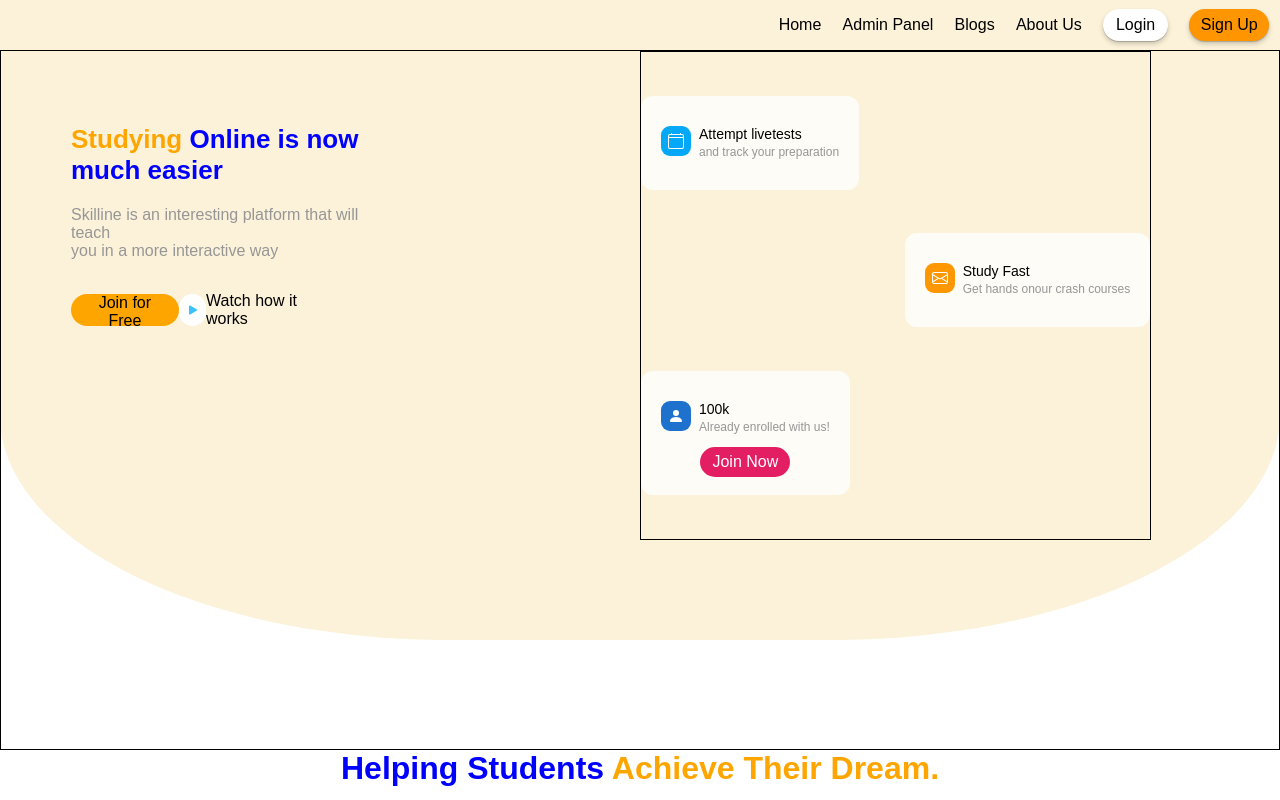
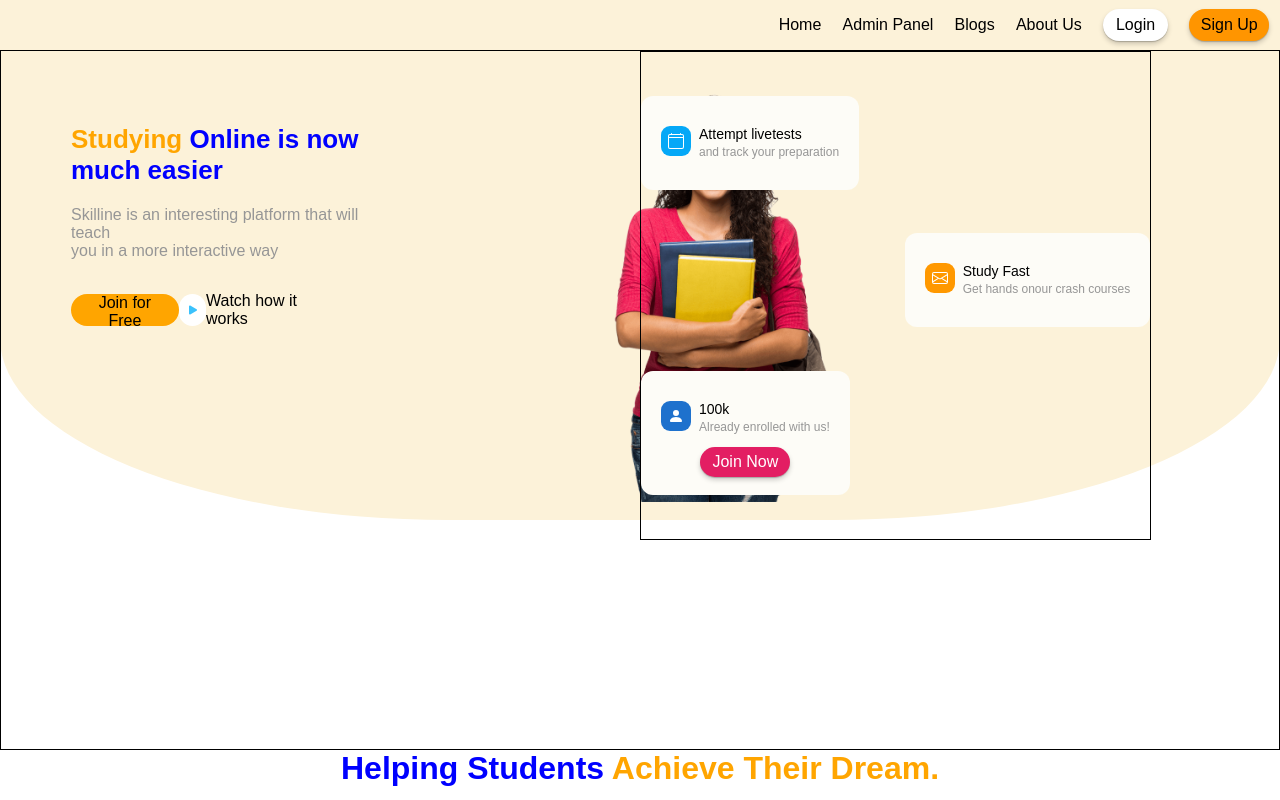
Before and after one commit to shrutikmali/internshala-assignment, a React (Create React App) app: page / in a window 1280 px wide. Shown: the top 800 px of the page. Built offline with nearby package versions, Linux system fonts and the light colour scheme.

Commit message:
Add background image

```diff
--- a/src/App.js
+++ b/src/App.js
@@ -3,11 +3,14 @@
 import Section from './Section/Section';
 import Footer from './Footer/Footer';
 import './index.css';
+import Student from './student2.png';
 
 const App = () => {
   return (
     <>
-      <div className='background'></div>
+      <div className='background'>
+        <img src={Student} width={300} className='bgImage'/>
+      </div>
       <NavBar />
       <Section />
       <Footer />
--- a/src/NavBar/navbar.css
+++ b/src/NavBar/navbar.css
@@ -26,6 +26,10 @@
   cursor: pointer;
 }
 
+.nav-element > button:hover {
+  text-decoration: underline;
+}
+
 .login {
   width: 65px;
   height: 32px;
--- a/src/Section/FloatingTile/floatingTile.css
+++ b/src/Section/FloatingTile/floatingTile.css
@@ -43,5 +43,6 @@
   width: 90px;
   height: 30px;
   border-radius: 15px;
+  box-shadow: 0 1px 1px 0 rgba(0, 0, 0, 0.2), 0 3px 5px 0 rgba(0, 0, 0, 0.19);
   cursor: pointer;
 }
--- a/src/index.css
+++ b/src/index.css
@@ -5,11 +5,17 @@
 }
 
 .background {
-  height: 80vh;
+  height: 65vh;
   width: 100vw;
   background-color: rgb(252, 242, 217);
   position: absolute;
-  z-index: -1;
+  z-index: -2;
   border-bottom-left-radius: 35%;
   border-bottom-right-radius: 35%;
 }
+
+.bgImage {
+  position: absolute;
+  right: 405px;
+  top: 70px;
+}
```
Also changed, not shown: src/student2.png (added).
